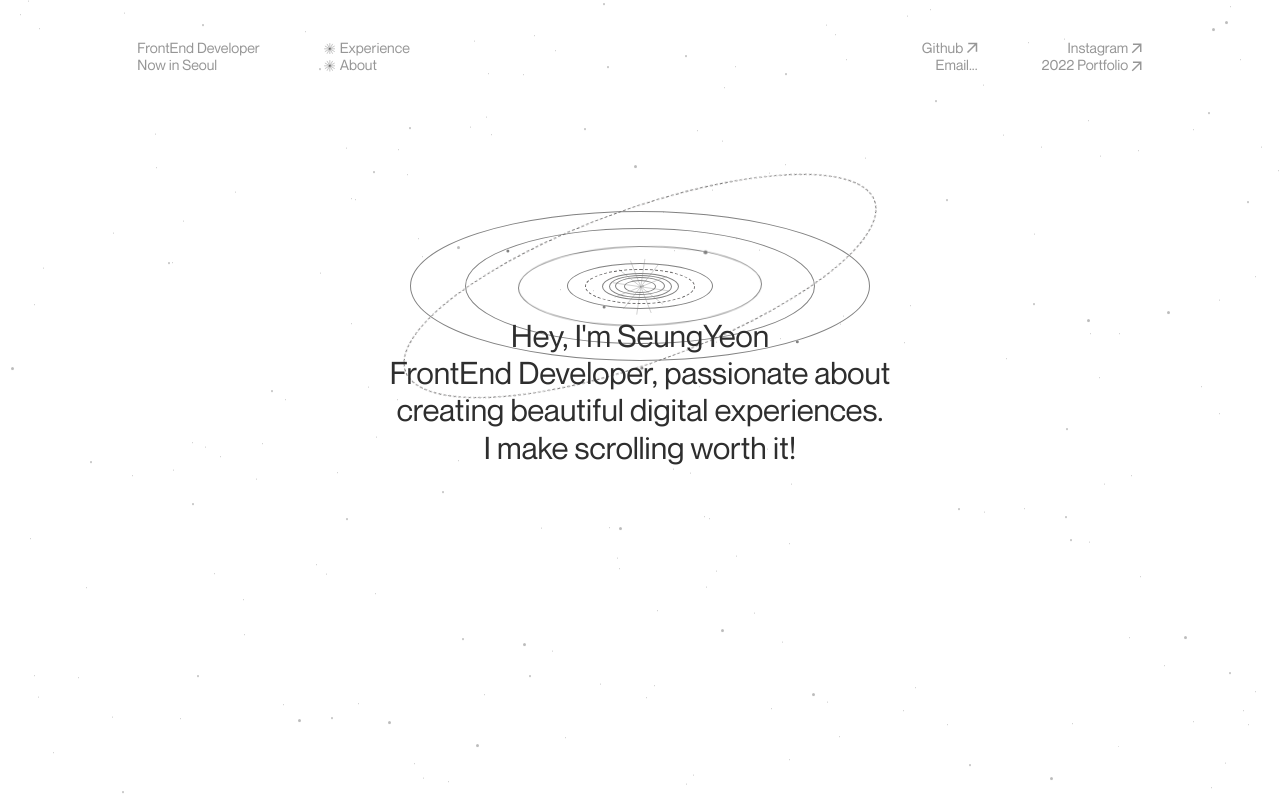
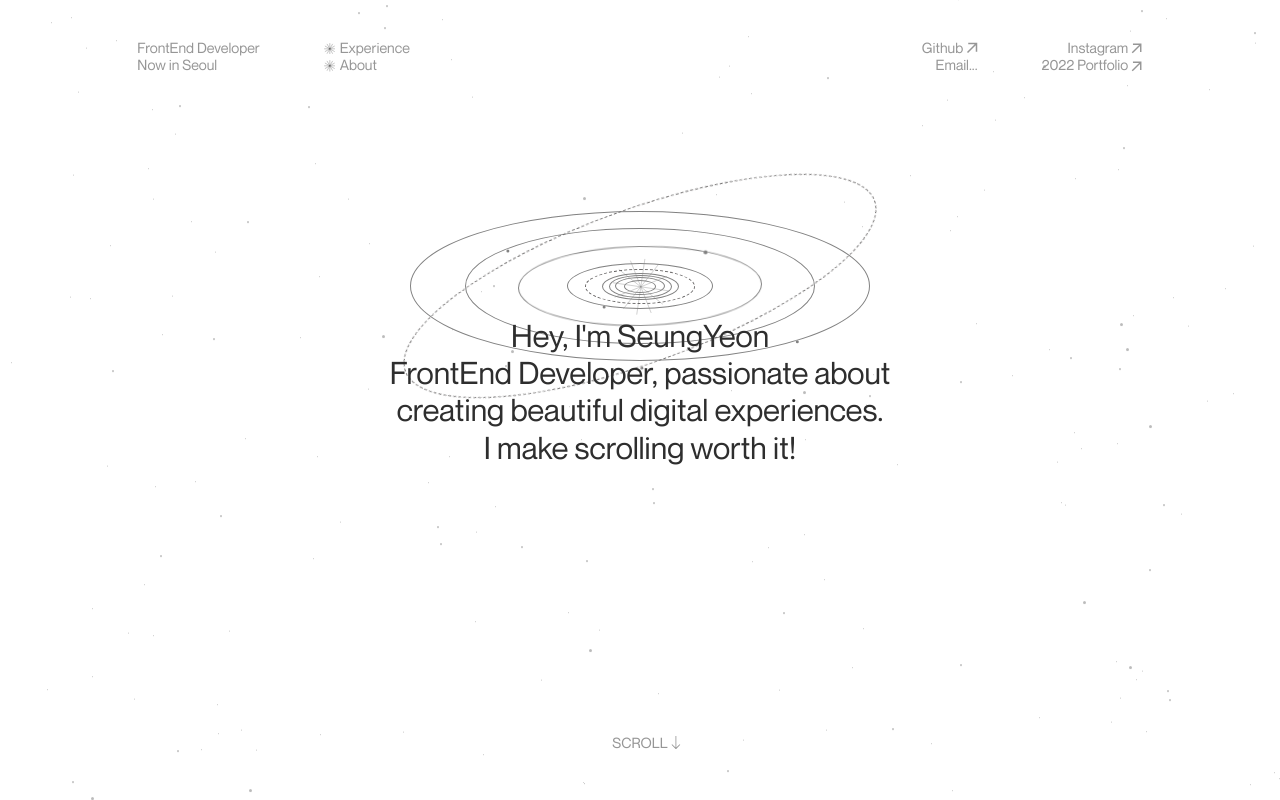
Before and after one commit to jliliflora/portfolio2024, a React (Create React App) app: page / in a window 1280 px wide. Built offline with nearby package versions, Linux system fonts and the light colour scheme.

Commit message:
메인 페이지 완성

```diff
--- a/src/App.tsx
+++ b/src/App.tsx
@@ -4,6 +4,7 @@ import SectionBg from "./components/SectionBg";
 import OrbitAni from "./components/OrbitAni";
 import MainTitle from "./components/MainTitle";
 import Navigation from "./components/Navigation";
+import SectionScroll from "./components/SectionScroll";
 
 const Wrapper = styled(motion.div)`
   height: 100vh;
@@ -22,6 +23,7 @@ function App() {
       <SectionBg />
       <OrbitAni />
       <MainTitle />
+      <SectionScroll />
     </Wrapper>
   );
 }
--- /dev/null
+++ b/src/components/SectionScroll.tsx
@@ -0,0 +1,61 @@
+import { delay, motion } from "framer-motion";
+import styled from "styled-components";
+
+const ScrollBox = styled(motion.div)`
+  position: absolute;
+  bottom: 3rem;
+  font-size: 0.9rem;
+  color: rgb(150, 150, 150);
+  &:hover {
+    color: #cacaca;
+  }
+  &:hover svg path {
+    fill: #cacaca; /* SVG의 path 색상 변경 */
+  }
+  cursor: default;
+  /* border: 1px solid black; */
+`;
+
+const Svg = styled.svg`
+  position: absolute;
+  bottom: 0.175rem;
+  padding-top: 2px;
+  path {
+    fill: rgb(150, 150, 150);
+  }
+`;
+
+const scrollVariants = {
+  start: { opacity: 0, y: -25 },
+  end: {
+    opacity: 1,
+    y: 0,
+    transition: {
+      duration: 1,
+      delay: 2.25,
+    },
+  },
+};
+
+function SectionScroll() {
+  return (
+    <ScrollBox variants={scrollVariants} initial="start" animate="end">
+      <div style={{ position: "relative" }}>
+        SCROLL
+        <Svg
+          xmlns="http://www.w3.org/2000/svg"
+          width="15"
+          height="15"
+          viewBox="0 0 32 32"
+        >
+          <path
+            d="M26.29 20.29 18 28.59V0h-2v28.59l-8.29-8.3-1.42 1.42 10 10a1 1 0 0 0 1.41 0l10-10z"
+            data-name="2-Arrow Down"
+          />
+        </Svg>
+      </div>
+    </ScrollBox>
+  );
+}
+
+export default SectionScroll;
```
